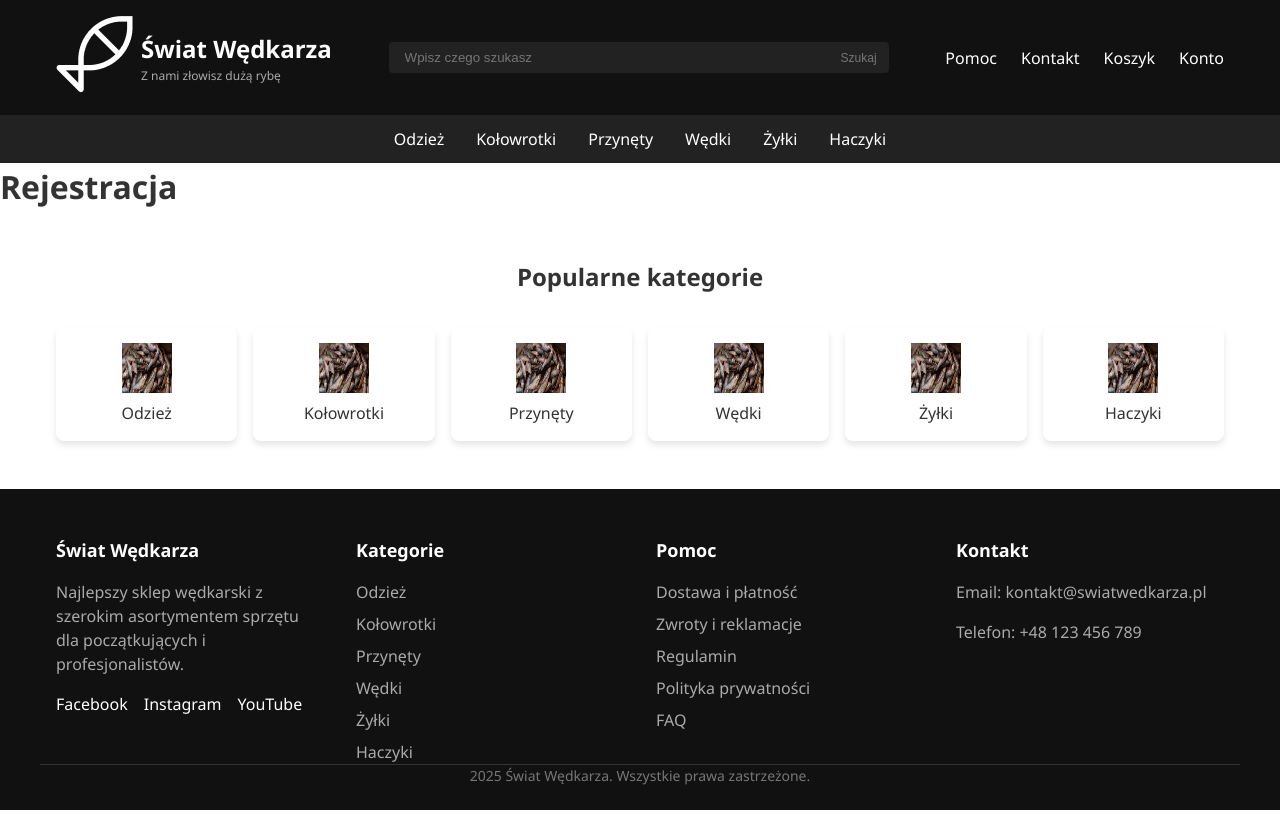
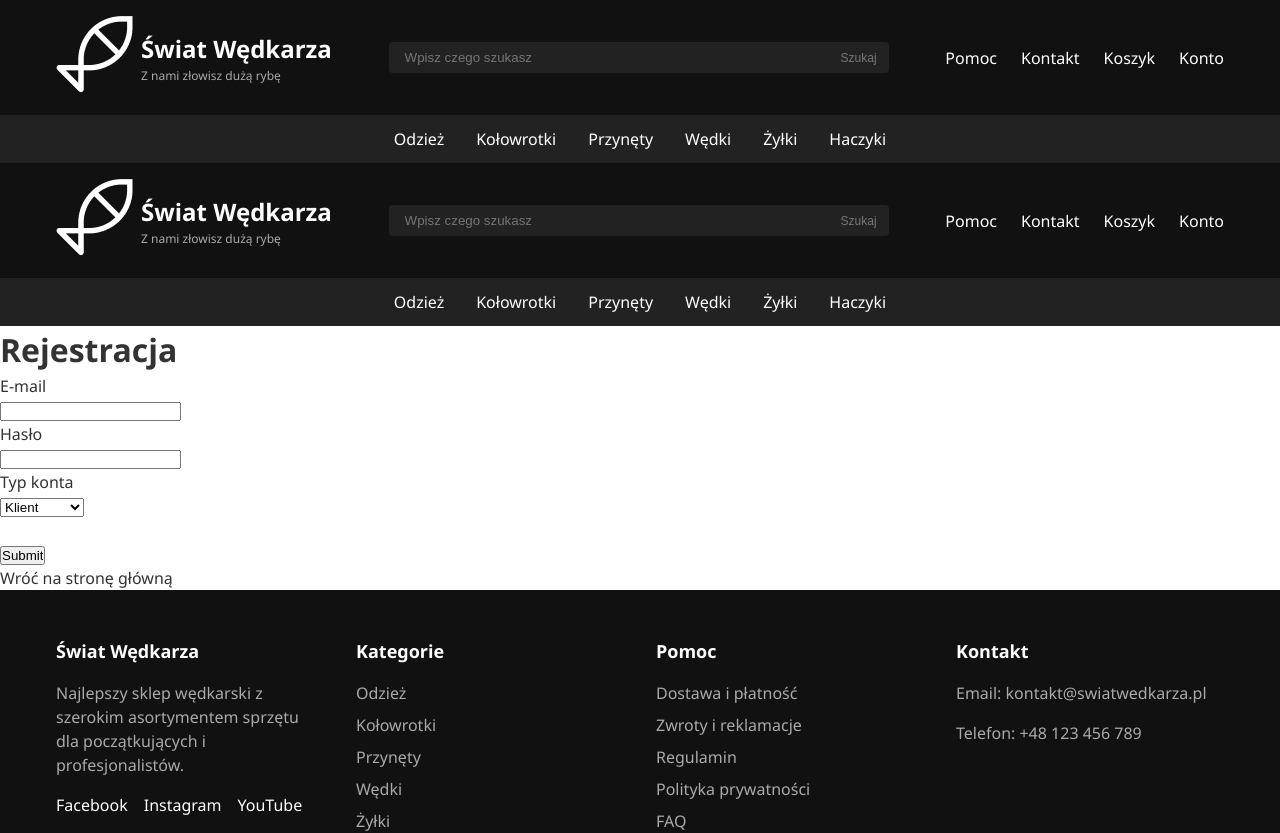
Before and after one commit to PawelK1P/Webowka, a React (Create React App) app: page /Account in a window 1280 px wide. Shown: the top 833 px of the page. Before the commit the page ends 810 px from the top, so only its background shows below. Built offline with nearby package versions, Linux system fonts and the light colour scheme; the HTML template or start-up script is replaced by a standard one.

Commit message:
Add files via upload

```diff
--- a/src/components/Account.js
+++ b/src/components/Account.js
@@ -1,10 +1,98 @@
-import React from 'react';
+import React, { useState } from 'react'; //useState zarządza komponentem
+import Navbar from "./Navbar";
+import Footer from "./Footer";
 import "../styles.css";
-// funkcje związane z działaniem kont zostanie opracowane wkrótce
+import { Link } from 'react-router-dom';
+
 function Account() {
+  // zapis formularza w komponencie
+  const [formData, setFormData] = useState({ // formData - zapisuje dane, setFormData - aktualizuje formData, useState - zapisuje początkowe wartości
+    email: "",
+    password: "",
+    role: "client",
+    loading: false //ustawienie wartości początkowej dla paska ładowania
+  });
+
+  // Obsługa zmiany wartości w formularzu:
+  const handleChange = (e) => {
+    const { name, value } = e.target;
+    setFormData(prevState => ({
+      ...prevState,
+      [name]: value
+    }));
+  };
+
+  // Obsługa wysyłania formularza:
+  const handleSubmit = (event) => {
+    event.preventDefault(); //zapobiega przeładowaniu strony po wysłaniu formularza
+    setFormData(prevState => ({
+      ...prevState,
+      loading: true,
+    })); // pokazanie paska ładowania
+
+    // Symulacja opóźnienia
+    setTimeout(() => {
+      console.log(formData);
+
+      // Po zakończeniu procesu ładowania, pokaż alert i zakończ ładowanie
+      setFormData(prevState => ({
+        ...prevState,
+        loading: false,
+      }));
+
+      // Wyświetlenie alertu po zakończeniu rejestracji
+      alert("Rejestracja zakończona pomyślnie!");
+    }, 2000);
+  };
   return (
-    <h1>Rejestracja</h1>
+    <>
+      <Navbar />
+      <div className="account">
+        <h1>Rejestracja</h1>
+        <form onSubmit={handleSubmit}>
+          <p>E-mail</p>
+          <input
+            type="email"
+            name="email"
+            value={formData.email}
+            onChange={handleChange}
+            required
+          />
+          <p>Hasło</p>
+          <input
+            type="password"
+            name="password"
+            value={formData.password}
+            onChange={handleChange}
+            required
+          />
+
+          <p>Typ konta</p>
+          <select
+            name="role"
+            value={formData.role}
+            onChange={handleChange}
+          >
+            <option value="client">Klient</option>
+            <option value="employee">Pracownik</option>
+          </select>
+
+          <br /><br />
+          <input
+            type="submit"
+            value="Submit"
+            disabled={formData.loading}
+          />
+
+          {formData.loading && (
+            <div style={{ marginTop: 5, fontWeight: "bold" }}>Ładowanie...</div>
+          )}
+        </form>
+        <Link to="/">Wróć na stronę główną</Link>
+      </div>
+      <Footer />
+    </>
   );
-}
+};
 
 export default Account;
--- a/src/styles.css
+++ b/src/styles.css
@@ -1,24 +1,29 @@
+/*Cała strona*/
 * {
   margin: 0;
   padding: 0;
   box-sizing: border-box;
 }
 
+/*Sekcja body*/
 body {
   font-family:"Segoe UI" , sans-serif;
   color: #333;
   line-height: 1.5;
 }
 
+/*Załączniki*/
 a {
   text-decoration: none;
   color: inherit;
 }
 
+/*Lista niepunktowana*/
 ul {
   list-style: none;
 }
 
+/*Przyciski/linki*/
 .prod {
   background-color: #0078cc;
   padding: 12px 24px;
@@ -26,16 +31,16 @@ ul {
   font-weight: 500;
   transition: background-color 0.2s;
 }
-
+/*Przyciski/linki już odwiedzone*/
 .prod:hover {
   background-color: #0069b4;
 }
-
+/*sekcja od loga strony do listy kategorii*/
 header {
   background-color: #111;
   color: white;
 }
-
+/*sekcja z logiem sklepu i nawigacje podstron*/
 .top-bar {
   display: flex;
   align-items: center;
@@ -44,41 +49,42 @@ header {
   max-width: 1200px;
   margin: 0 auto;
 }
-
+/*logo sklepu*/
 .logo {
   display: flex;
   align-items: center;
   gap: 8px;
 }
-
+/*ikona sklepu*/
 .logo span {
   color: #0078cc;
 }
-
+/*nazwa sklepu*/
 .logo h1 {
   font-size: 24px;
 }
-
+/*hasło sklepu*/
 .logo p {
   font-size: 12px;
   color: #aaa;
 }
-
+/*pasek wyszukiwania*/
 .search {
   position: relative;
   flex: 1;
   max-width: 500px;
   margin: 0 32px;
 }
-
+/*pole do wpisania w wyszukiwarce*/
 .search input {
   width: 100%;
   padding: 8px 16px;
   border-radius: 4px;
   border: none;
   background-color: #222;
+  color: white;
 }
-
+/*przcysik w wyszukiwarce*/
 .search button {
   position: absolute;
   right: 12px;
@@ -90,46 +96,46 @@ header {
   cursor: pointer;
   font-size: 12px;
 }
-
+/*sekcja z podstronami*/
 .user-nav {
   display: flex;
   gap: 24px;
 }
-
+/*kategorie produktów*/
 .categories-nav {
   background-color: #222;
 }
-
+/*lista z kategorii produktów*/
 .categories-nav ul {
   display: flex;
   max-width: 1200px;
   margin: 0 auto;
   justify-content: center;
 }
-
+/*załącznik z kategorii produktów*/
 .categories-nav a {
   display: flex;
   align-items: center;
   padding: 12px 16px;
   transition: background-color 0.2s;
 }
-
+/*odwiedzony załącznik z kategorii produktów*/
 .categories-nav a:hover {
   background-color: #333;
 }
-
+/*sekcja z placeholderem*/
 .main {
   position: relative;
   height: 500px;
 }
-
+/*grafika placeholder z main*/
 .main-img {
   width: 100%;
   height: 100%;
   object-fit: cover;
   filter: brightness(0.75);
 }
-
+/*zawartość maina*/
 .main-content {
   position: absolute;
   inset: 0;
@@ -141,35 +147,35 @@ header {
   text-align: center;
   padding: 24px;
 }
-
+/*nagłówek maina (Świat Wędkarza)*/
 .main-content h1 {
   font-size: 40px;
   margin-bottom: 16px;
 }
-
+/*paragraf maina (z nami złowisz dużą rybę)*/
 .main-content p {
   font-size: 20px;
   margin-bottom: 24px;
 }
-
+/*lista kategorii poniżej maina*/
 .categories {
   max-width: 1200px;
   margin: 0 auto;
   padding: 48px 16px;
   text-align: center;
 }
-
+/*nagłówek 2 z listy kategorii poniżej maina*/
 .categories h2 {
   font-size: 24px;
   margin-bottom: 32px;
 }
-
+/*kategorie bez nagłówka*/
 .category-grid {
   display: grid;
   grid-template-columns: repeat(6, 1fr);
   gap: 16px;
 }
-
+/*osobna kategoria*/
 .category {
   background-color: white;
   border-radius: 8px;
@@ -180,25 +186,25 @@ header {
   flex-direction: column;
   align-items: center;
 }
-
+/*odwiedzona kategoria*/
 .category:hover {
   box-shadow: 0 10px 15px rgba(0, 0, 0, 0.1);
 }
-
+/*obrazek kategoria*/
 .category img {
   margin-bottom: 8px;
 }
-
+/*nazwa kategoria*/
 .category span {
   font-weight: 500;
 }
-
+/*stopka (dane kontaktowe itp)*/
 footer {
   background-color: #111;
   color: white;
   padding: 48px 0 24px;
 }
-
+/*zawartość stopki*/
 .footer-content {
   display: grid;
   grid-template-columns: repeat(4, 1fr);
@@ -207,39 +213,39 @@ footer {
   margin: 0 auto;
   padding: 0 16px;
 }
-
+/*nagłówki stopki*/
 .footer-section h3 {
   font-size: 18px;
   margin-bottom: 16px;
 }
-
+/*teksty stopki*/
 .footer-section p,
 .footer-section ul a {
   color: #aaa;
   margin-bottom: 16px;
 }
-
+/*ikony społecznościowe*/
 .social {
   display: flex;
   gap: 16px;
 }
-
+/*teksty ikony społecznościowe*/
 .social a,
 .footer-section ul a {
   transition: color 0.2s;
 }
-
+/*odwiedzone ikony społecznościowe*/
 .social a:hover,
 .footer-section ul a:hover {
   color: white;
 }
-
+/*listy ikon społecznościowych*/
 .footer-section ul {
   display: flex;
   flex-direction: column;
   gap: 8px;
 }
-
+/*sekcja z prawami autorskimi*/
 .copyright {
   margin-top: 32px;
   padding-top: 24px;
```
Also changed, not shown: src/App.js (+5 -5 lines).
